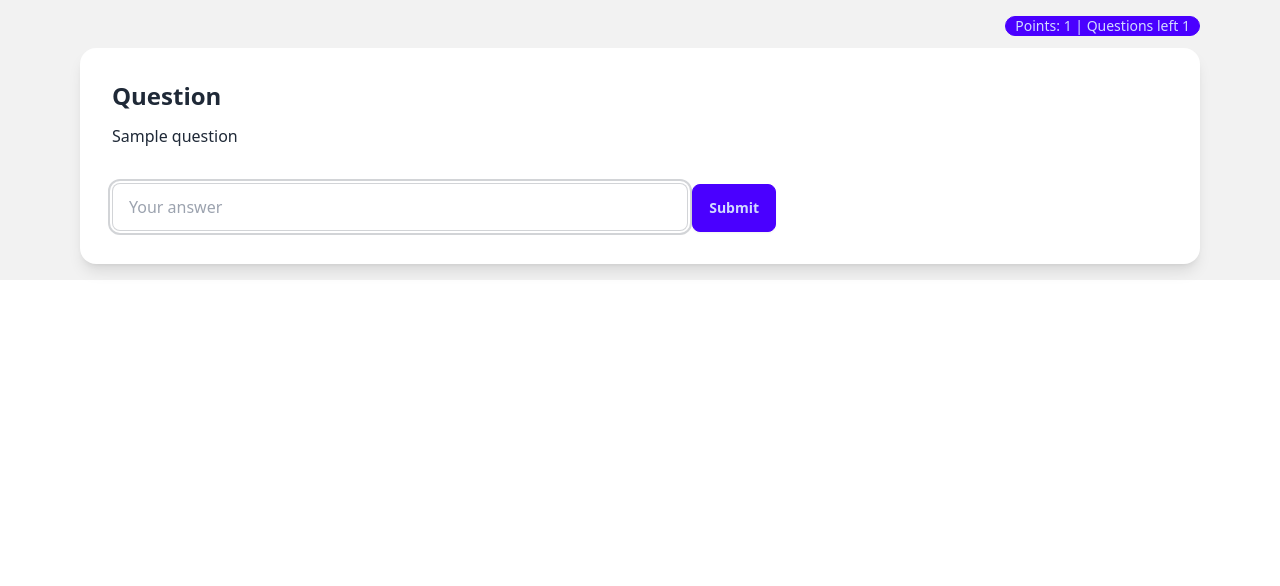
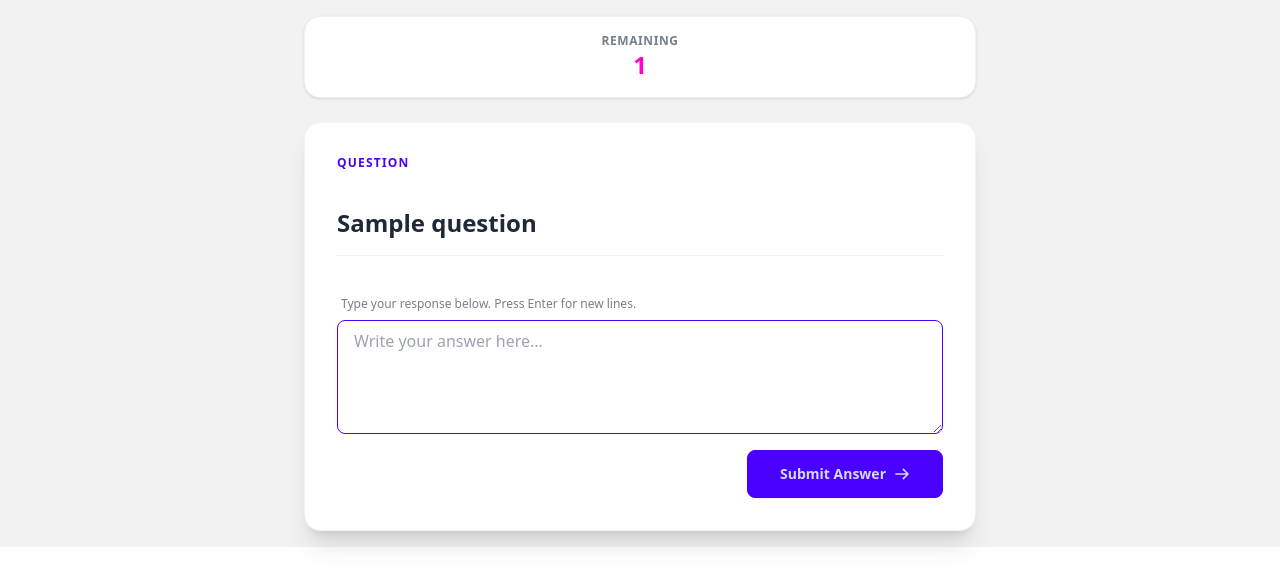
Before and after one commit to rutra8002/quizapp, a Flask app: template templates/quiz.html in a window 1280 px wide. Shown: the part 57-643 px from the top of the page. Run offline with Flask 3, Linux system fonts and the light colour scheme; the template is opened without the code that fills it: most values are stand-ins (such as "Sample title", 1, 10 or a date in 2020); some libraries are stand-ins or nearby versions.

Commit message:
added QoL features to editing questions and answering them, ui/ux changes, remove answer merging functionality as everything is just one line now

```diff
--- a/templates/quiz.html
+++ b/templates/quiz.html
@@ -1,45 +1,58 @@
 {% extends "base.html" %}
 
-{% block title %}Question{% endblock %}
+{% block title %}Question - Quiz{% endblock %}
 
 {% block content %}
-<div class="mb-3 flex justify-end">
-  <div class="badge badge-primary">Points: {{ total_points }} | Questions left {{ total_questions }}</div>
+<div class="max-w-2xl mx-auto space-y-6">
+
+    <div class="stats shadow w-full bg-base-100 border border-base-200">
+        <div class="stat place-items-center">
+            <div class="stat-title text-xs font-semibold uppercase tracking-wider">Remaining</div>
+            <div class="stat-value text-secondary text-2xl">{{ total_questions }}</div>
+        </div>
     </div>
 
-<div class="card shadow-lg bg-base-100">
-  <div class="card-body">
-    <h1 class="card-title text-2xl">Question</h1>
-    <p class="mt-1">{{ question }}</p>
+    <div class="card bg-base-100 shadow-xl border border-base-200">
+        <div class="card-body gap-4">
+            <div>
+                <span class="text-xs uppercase font-bold tracking-widest text-primary block mb-1">Question</span>
+                <h1 class="text-xl md:text-2xl font-bold text-base-content whitespace-pre-line">
+                    {{ question }}
+                </h1>
+            </div>
 
-    <form action="{{ url_for('answer') }}" method="post" class="mt-4">
+            <hr class="border-base-200" />
+
+            <form action="{{ url_for('answer') }}" method="post" class="space-y-4">
                 <input type="hidden" name="question_id" value="{{ question_id }}" />
                 <input type="hidden" name="table_name" value="{{ table_name }}" />
 
-      {% if answer_lines and answer_lines > 1 %}
-        {% for i in range(answer_lines) %}
-          <input
-            type="text"
+                <div class="form-control">
+                    <label class="label">
+                        <span class="label-text-alt text-base-content/60">Type your response below. Press Enter for new lines.</span>
+                    </label>
+
+                    <textarea
+                        name="answer"
+                        placeholder="Write your answer here..."
+                        rows="4"
+                        required
+                        autofocus
                         autocomplete="off"
-            name="answer_{{ i }}"
-            placeholder="Answer {{ i + 1 }}"
-            class="input input-bordered w-full max-w-xl mb-2"
-            {% if i == 0 %}autofocus{% endif %}
-          />
-        {% endfor %}
-      {% else %}
-        <input
-          type="text"
-          autocomplete="off"
-          name="answer"
-          placeholder="Your answer"
-          class="input input-bordered w-full max-w-xl"
-          autofocus
-        />
-      {% endif %}
+                        class="textarea textarea-bordered textarea-primary w-full text-base focus:outline-none"
+                    ></textarea>
+                </div>
 
-      <button type="submit" class="btn btn-primary mt-3">Submit</button>
+                <div class="card-actions justify-end mt-2">
+                    <button type="submit" class="btn btn-primary px-8 gap-2">
+                        Submit Answer
+                        <svg xmlns="http://www.w3.org/2000/svg" class="h-4 w-4" fill="none" viewBox="0 0 24 24" stroke="currentColor">
+                            <path stroke-linecap="round" stroke-linejoin="round" stroke-width="2.5" d="M14 5l7 7m0 0l-7 7m7-7H3" />
+                        </svg>
+                    </button>
+                </div>
             </form>
         </div>
     </div>
+</div>
 {% endblock %}
```
Also changed, not shown: app/routes/quiz.py (+1 -11 lines), templates/edit_question.html (+25 -7 lines), templates/edit_table.html (+48 -20 lines). Lines whose indentation alone changed are shown as unchanged.
